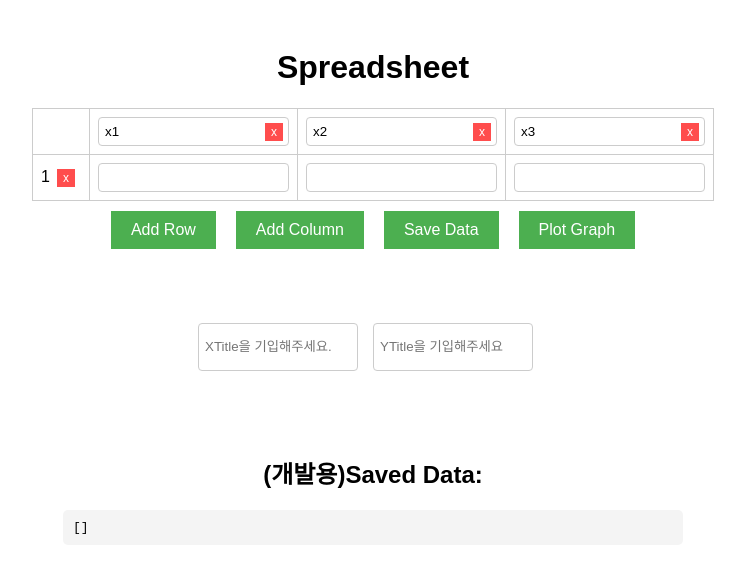
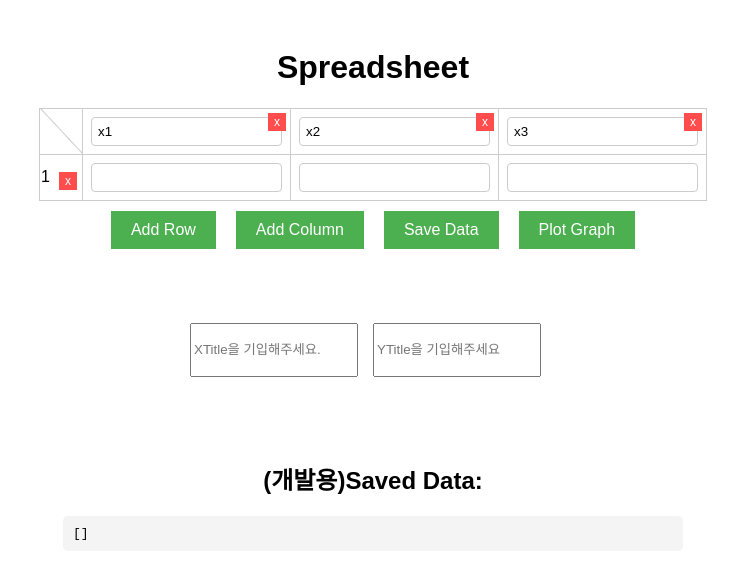
Before and after one commit to Indigochi1d/Bio-Fig_FE, a React (Create React App) app: page / in a window 1280 px wide. Shown: the top 578 px of the page, without its empty margins (267-1012 px from the left). Built offline with nearby package versions, Linux system fonts and the light colour scheme.

Commit message:
[fix] styled-components로 리팩토링 [fix] 새로고침시 데이터초기화/뒤로가기시 데이터보존 ㄴlocalStorage로 관리함

```diff
--- a/src/SpreadSheet..js
+++ b/src/SpreadSheet..js
@@ -1,27 +1,172 @@
 import React, { useState, useEffect } from "react";
-import "./SpreadSheet.css";
 import { useNavigate } from "react-router-dom";
+import styled from "styled-components";
+
+const SpreadSheetContainer = styled.div`
+  font-family: Arial, sans-serif;
+  text-align: center;
+  padding: 20px;
+`;
+
+const Table = styled.table`
+  margin: 0 auto;
+  border-collapse: collapse;
+`;
+
+const Th = styled.th`
+  border: 1px solid #ccc;
+  padding: 8px;
+  text-align: left;
+  position: relative;
+`;
+
+const Td = styled.td`
+  border: 1px solid #ccc;
+  padding: 8px;
+  text-align: left;
+  position: relative;
+`;
+
+const HeaderCell = styled.div`
+  display: flex;
+  justify-content: space-between;
+  align-items: center;
+`;
+
+const RowHeader = styled.div`
+  display: flex;
+  justify-content: space-between;
+  align-items: center;
+  position: relative;
+`;
+
+const TitleInputContainer = styled.div`
+  display: flex;
+  flex-direction: row;
+  justify-content: center;
+`;
+
+const TitleInput = styled.input`
+  width: 10rem;
+  height: 3rem;
+  margin-right: 15px;
+  margin-top: 4rem;
+  margin-bottom: 4rem;
+`;
+
+const Input = styled.input`
+  width: 100%;
+  box-sizing: border-box;
+  padding: 6px;
+  border: 1px solid #ccc;
+  border-radius: 4px;
+`;
+
+const Button = styled.button`
+  margin: 10px;
+  padding: 10px 20px;
+  border: none;
+  background-color: #4caf50;
+  color: white;
+  font-size: 16px;
+  cursor: pointer;
+
+  &:hover {
+    background-color: #45a049;
+  }
+`;
+
+const HeaderButton = styled.button`
+  margin-left: 5px;
+  padding: 2px 6px;
+  border: none;
+  background-color: #ff4d4d;
+  color: white;
+  font-size: 12px;
+  cursor: pointer;
+  position: absolute;
+  top: 4px;
+  right: 4px;
+`;
+
+const RowHeaderButton = styled.button`
+  margin-left: 5px;
+  padding: 2px 6px;
+  border: none;
+  background-color: #ff4d4d;
+  color: white;
+  font-size: 12px;
+  cursor: pointer;
+  position: absolute;
+  top: 4px;
+  right: 4px;
+`;
+
+const Pre = styled.pre`
+  text-align: left;
+  background: #f4f4f4;
+  padding: 10px;
+  border-radius: 5px;
+  overflow-x: auto;
+  max-width: 600px;
+  margin: 20px auto;
+`;
+
+const TdRow = styled.td`
+  width: 40px;
+  position: relative;
+  border: 1px solid #ccc;
+`;
+
+const Diagonal = styled.th`
+  background-image: linear-gradient(
+    to left bottom,
+    transparent calc(50% - 1px),
+    #ccc,
+    transparent calc(50% + 1px)
+  );
+  background-size: 120% 120%;
+  background-position: center;
+  border: 1px solid #ccc;
+`;
 
 const SpreadSheet = () => {
   const [rows, setRows] = useState([["", "", ""]]);
   const [columns, setColumns] = useState(["x1", "x2", "x3"]);
   const [savedData, setSavedData] = useState([]);
-  const [Xtitle, setXtitle] = useState("XTitle");
-  const [Ytitle, setYtitle] = useState("YTitle");
+  const [Xtitle, setXtitle] = useState("");
+  const [Ytitle, setYtitle] = useState("");
   const navigate = useNavigate();
 
   useEffect(() => {
-    const savedRows = JSON.parse(localStorage.getItem("rows"));
-    const savedColumns = JSON.parse(localStorage.getItem("columns"));
+    const savedRows = JSON.parse(sessionStorage.getItem("rows"));
+    const savedColumns = JSON.parse(sessionStorage.getItem("columns"));
+    const savedXTitle = sessionStorage.getItem("Xtitle");
+    const savedYTitle = sessionStorage.getItem("Ytitle");
     if (savedRows) setRows(savedRows);
     if (savedColumns) setColumns(savedColumns);
+    if (savedXTitle) setXtitle(savedXTitle);
+    if (savedYTitle) setYtitle(savedYTitle);
+
+    const handleBeforeUnload = (event) => {
+      sessionStorage.removeItem("rows");
+      sessionStorage.removeItem("columns");
+      sessionStorage.removeItem("Xtitle");
+      sessionStorage.removeItem("Ytitle");
+    };
+
+    window.addEventListener("beforeunload", handleBeforeUnload);
+
+    return () => {
+      window.removeEventListener("beforeunload", handleBeforeUnload);
+    };
   }, []);
-
-  // 로컬 스토리지에 상태를 저장하는 함수
   useEffect(() => {
-    localStorage.setItem("rows", JSON.stringify(rows));
-    localStorage.setItem("columns", JSON.stringify(columns));
-  }, [rows, columns]);
+    sessionStorage.setItem("rows", JSON.stringify(rows));
+    sessionStorage.setItem("columns", JSON.stringify(columns));
+    sessionStorage.setItem("Xtitle", Xtitle);
+    sessionStorage.setItem("Ytitle", Ytitle);
+  }, [rows, columns, Xtitle, Ytitle]);
 
   const handleCellChange = (e, rowIndex, colIndex) => {
     const newRows = [...rows];
@@ -55,12 +200,12 @@ const SpreadSheet = () => {
 
   const saveData = () => {
     const transformedData = rows
-      .map((row, rowIndex) => {
-        return row.map((cell, colIndex) => ({
+      .map((row) =>
+        row.map((cell, colIndex) => ({
           x: colIndex,
           y: parseFloat(cell) || 0,
-        }));
-      })
+        }))
+      )
       .flat()
       .sort((a, b) => a.x - b.x);
     setSavedData(transformedData);
@@ -76,73 +221,79 @@ const SpreadSheet = () => {
   const onWriteXTitle = (e) => {
     setXtitle(e.target.value);
   };
+
   const onWriteYTitle = (e) => {
     setYtitle(e.target.value);
   };
+
   return (
-    <div className="spreadSheet">
+    <SpreadSheetContainer>
       <h1>Spreadsheet</h1>
-      <table>
+      <Table>
         <thead>
           <tr>
-            <th></th>
+            <Diagonal></Diagonal>
             {columns.map((col, colIndex) => (
-              <th key={colIndex}>
-                <div className="header-cell">
-                  <input
+              <Th key={colIndex}>
+                <HeaderCell>
+                  <Input
                     type="text"
                     value={col}
                     onChange={(e) => handleColumnLabelChange(e, colIndex)}
                   />
-                  <button onClick={() => deleteColumn(colIndex)}>x</button>
-                </div>
-              </th>
+                  <HeaderButton onClick={() => deleteColumn(colIndex)}>
+                    x
+                  </HeaderButton>
+                </HeaderCell>
+              </Th>
             ))}
           </tr>
         </thead>
         <tbody>
           {rows.map((row, rowIndex) => (
             <tr key={rowIndex}>
-              <td className="td_row">
-                <div className="row-header">
-                  <button onClick={() => deleteRow(rowIndex)}>x</button>
+              <TdRow>
+                <RowHeader>
                   {rowIndex + 1}
-                </div>
-              </td>
+                  <RowHeaderButton onClick={() => deleteRow(rowIndex)}>
+                    x
+                  </RowHeaderButton>
+                </RowHeader>
+              </TdRow>
               {row.map((cell, colIndex) => (
-                <td key={colIndex}>
-                  <input
+                <Td key={colIndex}>
+                  <Input
                     type="text"
                     value={cell}
                     onChange={(e) => handleCellChange(e, rowIndex, colIndex)}
                   />
-                </td>
+                </Td>
               ))}
             </tr>
           ))}
         </tbody>
-      </table>
-      <button onClick={addRow}>Add Row</button>
-      <button onClick={addColumn}>Add Column</button>
-      <button onClick={saveData}>Save Data</button>
-      <button onClick={onPlotGraph}>Plot Graph</button>
-      <div className="titleInputContainer">
-        <input
+      </Table>
+      <Button onClick={addRow}>Add Row</Button>
+      <Button onClick={addColumn}>Add Column</Button>
+      <Button onClick={saveData}>Save Data</Button>
+      <Button onClick={onPlotGraph}>Plot Graph</Button>
+      <TitleInputContainer>
+        <TitleInput
           type="text"
           placeholder="XTitle을 기입해주세요."
-          className="titles"
-          onChange={(e) => onWriteXTitle(e)}
+          value={Xtitle}
+          onChange={onWriteXTitle}
         />
-        <input
+        <TitleInput
           type="text"
           placeholder="YTitle을 기입해주세요"
-          className="titles"
-          onChange={(e) => onWriteYTitle(e)}
+          value={Ytitle}
+          onChange={onWriteYTitle}
         />
-      </div>
+      </TitleInputContainer>
       <h2>(개발용)Saved Data:</h2>
-      <pre>{JSON.stringify(savedData, null, 2)}</pre>
-    </div>
+      <Pre>{JSON.stringify(savedData, null, 2)}</Pre>
+    </SpreadSheetContainer>
   );
 };
 
--- a/src/SpreadSheet.css
+++ /dev/null
@@ -1,84 +0,0 @@
-.spreadSheet{
-  font-family: Arial, sans-serif;
-  text-align: center;
-  padding: 20px;
-}
-
-table {
-  margin: 0 auto;
-  border-collapse: collapse;
-}
-
-th, td {
-  border: 1px solid #ccc;
-  padding: 8px;
-  text-align: left;
-  position: relative;
-}
-
-.header-cell, .row-header {
-  display: flex;
-  justify-content: space-between;
-  align-items: center;
-}
-.titleInputContainer{
-  display: flex;
-  flex-direction: row;
-  justify-content: center;
-}
-.titles{
-  width: 10rem;
-  height: 3rem;
-  margin-right:15px;
-  margin-top: 4rem;
-  margin-bottom: 4rem;
-}
-
-input {
-  width: 100%;
-  box-sizing: border-box;
-  padding: 6px;
-  border: 1px solid #ccc;
-  border-radius: 4px;
-}
-
-button {
-  margin: 10px;
-  padding: 10px 20px;
-  border: none;
-  background-color: #4CAF50;
-  color: white;
-  font-size: 16px;
-  cursor: pointer;
-}
-
-button:hover {
-  background-color: #45a049;
-}
-
-th button, td button {
-  margin-left: 5px;
-  padding: 2px 6px;
-  border: none;
-  background-color: #ff4d4d;
-  color: white;
-  font-size: 12px;
-  cursor: pointer;
-  position: absolute;
-  top: 4px;
-  right: 4px;
-}
-
-pre {
-  text-align: left;
-  background: #f4f4f4;
-  padding: 10px;
-  border-radius: 5px;
-  overflow-x: auto;
-  max-width: 600px;
-  margin: 20px auto;
-}
-
-.td_row{
-  width: 40px;
-}
```
